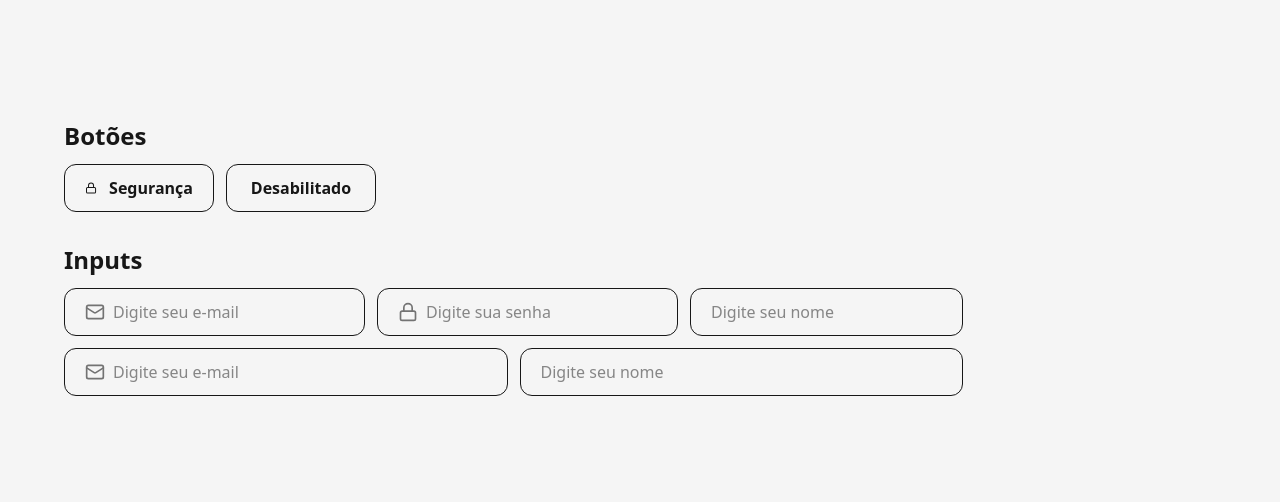
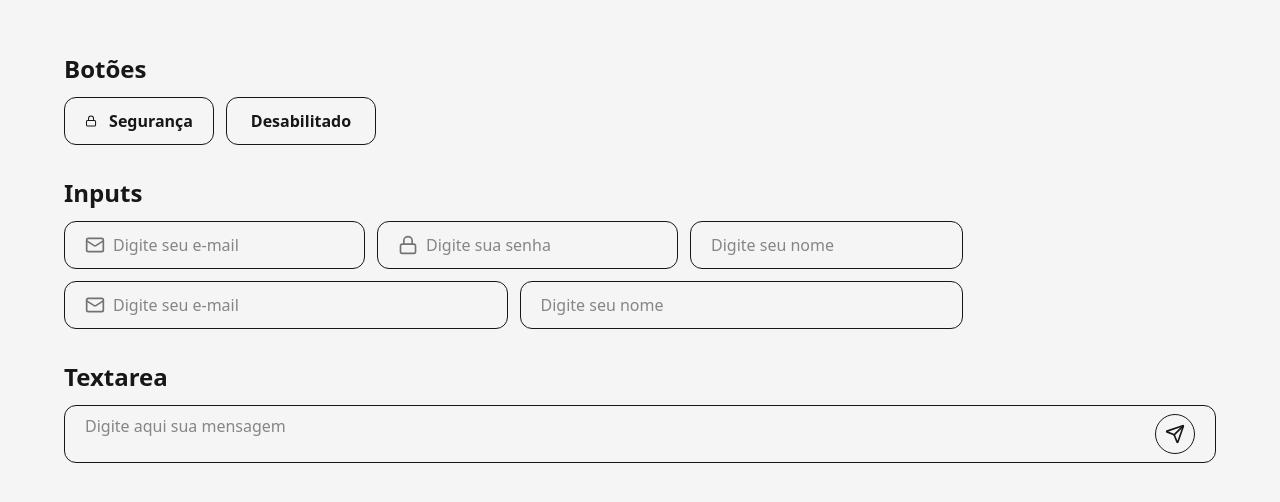
Before and after one commit to ryansldev/whisper-web, a React (Vite) app: page / in a window 1280 px wide. Shown: the part 142-644 px from the top of the page. Built offline with nearby package versions, Linux system fonts and the light colour scheme.

Commit message:
✨ add textarea component

```diff
--- a/src/App.tsx
+++ b/src/App.tsx
@@ -1,6 +1,7 @@
-import { Lock, Mail } from "lucide-react"
+import { Lock, Mail, Send } from "lucide-react"
 import { Button, ButtonIconWrapper } from "./components/ui/button"
 import { InputField, InputIcon, InputRoot } from "./components/ui/input"
+import { TextareaField, TextareaRoot } from "./components/ui/textarea"
 
 function App() {
   async function onSubmit() {
@@ -8,18 +9,16 @@ function App() {
   }
 
   return (
-    <div className="flex flex-col items-center justify-center min-h-screen gap-8">
+    <form action={onSubmit} className="flex flex-col items-center justify-center min-h-screen gap-8">
       <div className="flex flex-col justify-center gap-3 w-full max-w-[90vw]">
         <h1 className="text-2xl font-bold">Botões</h1>
         <div className="flex items-center gap-3">
-          <form action={onSubmit}>
           <Button type="submit" className="max-w-[150px]">
             <ButtonIconWrapper>
               <Lock className="w-full" />
             </ButtonIconWrapper>
             Segurança
           </Button>
-          </form>
 
           <Button type="button" className="max-w-[150px]" disabled>
             Desabilitado
@@ -30,7 +29,7 @@ function App() {
       <div className="flex flex-col justify-center gap-3 w-full max-w-[90vw]">
         <h1 className="text-2xl font-bold">Inputs</h1>
         <div className="flex items-center gap-3">
-          <form action={onSubmit} className="flex flex-col gap-3">
+          <div className="flex flex-col gap-3">
             <div className="flex flex-wrap items-center gap-3">
               <InputRoot>
                 <InputIcon>
@@ -63,10 +62,25 @@ function App() {
                 <InputField type="text" placeholder="Digite seu nome" />
               </InputRoot>
             </div>
-          </form>
           </div>
         </div>
       </div>
+
+      <div className="flex flex-col justify-center gap-3 w-full max-w-[90vw]">
+        <h1 className="text-2xl font-bold">Textarea</h1>
+        <div className="flex items-center gap-3">
+          <TextareaRoot>
+            <TextareaField placeholder="Digite aqui sua mensagem" />
+
+            <Button secondary circle className="max-h-10 max-w-10">
+              <ButtonIconWrapper>
+                <Send />
+              </ButtonIconWrapper>
+            </Button>
+          </TextareaRoot>
+        </div>
+      </div>
+    </form>
   )
 }
 
--- a/src/components/ui/button.tsx
+++ b/src/components/ui/button.tsx
@@ -3,18 +3,23 @@ import type { ComponentProps } from 'react';
 import { useFormStatus } from 'react-dom';
 import { twMerge } from 'tailwind-merge';
 
-interface ButtonProps extends ComponentProps<'button'> {}
+interface ButtonProps extends ComponentProps<'button'> {
+  circle?: boolean;
+  secondary?: boolean;
+}
 
-export function Button({ className, ...props}: ButtonProps) {
+export function Button({ className, circle, secondary, ...props}: ButtonProps) {
   const { pending } = useFormStatus()
+
+  console.log(circle)
 
   return (
     <button
       {...props}
-      className={twMerge(`group dark:bg-neutral-800 rounded-xl px-5 h-12 font-semibold w-full transition-colors
+      className={twMerge(`group dark:bg-neutral-800 rounded-xl font-semibold flex-1 h-12 transition-colors
       duration-300 border dark:border-neutral-700 disabled:border-neutral-900 flex items-center justify-center gap-3 focus:outline-2 dark:outline-neutral-400
       disabled:dark:bg-neutral-900 disabled:dark:text-neutral-600 disabled:cursor-not-allowed cursor-pointer dark:hover:bg-neutral-700
-      `, className)}
+      `, !circle ? "px-5" : "max-w-12 max-h-12 rounded-full", !!secondary && "dark:bg-neutral-700 dark:border-neutral-600 dark:hover:bg-neutral-600 dark:disabled:bg-neutral-800 dark:disabled:text-neutral-500 dark:disabled:border-neutral-800", className)}
       disabled={pending || props.disabled}
     />
   )
--- a/src/components/ui/input.tsx
+++ b/src/components/ui/input.tsx
@@ -1,8 +1,11 @@
 import type { ComponentProps } from "react";
+import { useFormStatus } from "react-dom";
 
 interface InputRootProps extends ComponentProps<"div"> {}
 
 export function InputRoot(props: InputRootProps) {
+  const { pending } = useFormStatus()
+
   return (
     <div
       className={`
@@ -10,10 +13,10 @@ export function InputRoot(props: InputRootProps) {
         rounded-xl h-12 px-5 focus-within:outline-2
         dark:outline-neutral-400 dark:bg-neutral-900
         aria-disabled:dark:border-neutral-900
-        aria-disabled:dark:bg-neutral-950
         aria-disabled:cursor-not-allowed
       `}
       {...props}
+      aria-disabled={pending || props["aria-disabled"]}
     />
   )
 }
@@ -25,7 +28,7 @@ export function InputField(props: InputFieldProps) {
     <input
       className={`
         flex-1 outline-0 dark:placeholder:text-neutral-500
-        group-aria-disabled:dark:text-neutral-700
+        group-aria-disabled:dark:text-neutral-500
         group-aria-disabled:dark:placeholder:text-neutral-700
         group-aria-disabled:pointer-events-none
       `}
@@ -40,7 +43,7 @@ export function InputIcon(props: InputIconProps) {
   return (
     <span
       className="flex items-center justify-center w-5 h-5
-      text-neutral-500 duration-300 transition-colors
+      text-neutral-500
       group-aria-disabled:dark:text-neutral-700
       group-focus-within:text-neutral-300
       "
--- /dev/null
+++ b/src/components/ui/textarea.tsx
@@ -0,0 +1,28 @@
+import type { ComponentProps } from "react";
+import { useFormStatus } from "react-dom";
+import { twMerge } from "tailwind-merge";
+
+interface TextareaRootProps extends ComponentProps<"div"> {}
+
+export function TextareaRoot({ className, ...props }: TextareaRootProps) {
+  const { pending } = useFormStatus()
+
+  return (
+    <div
+      className={twMerge("group flex gap-3 flex-1 dark:bg-neutral-900 border dark:border-neutral-800 rounded-xl px-5 py-2 focus-within:outline-2 dark:outline-neutral-500 aria-disabled:cursor-not-allowed", className)}
+      {...props}
+      aria-disabled={pending || props["aria-disabled"]}
+    />
+  )
+}
+
+interface TextareaFieldProps extends ComponentProps<"textarea"> {}
+
+export function TextareaField(props: TextareaFieldProps) {
+  return (
+    <textarea className="flex-1 outline-0 resize-none dark:placeholder:text-neutral-500
+        group-aria-disabled:dark:text-neutral-500
+        group-aria-disabled:dark:placeholder:text-neutral-700
+        group-aria-disabled:pointer-events-none" rows={1} maxLength={150} {...props} />
+  )
+}
```
Lines whose indentation alone changed are shown as unchanged.
